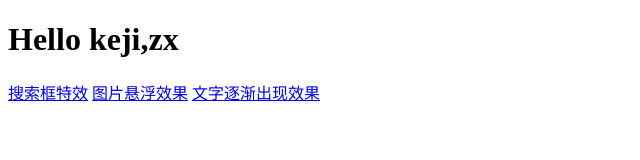
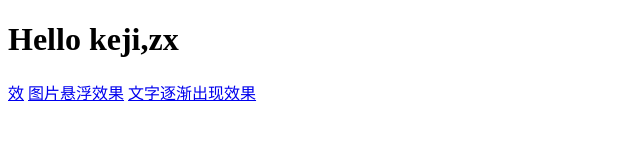
Before and after one commit to tianqingzx/github.io, a plain HTML site: page index.html in a window 1280 px wide. Shown: the whole page, without its empty margins (0-640 px from the left). Drawn offline with Linux system fonts and the light colour scheme.

Commit message:
keji branch

```diff
--- a/index.html
+++ b/index.html
@@ -8,7 +8,7 @@
 <h1>
     Hello keji,zx
 </h1>
-<a href="comp/searchbox.html">搜索框特效</a>
+<a href="comp/searchbox.html">效</a>
 <a href="comp/picturefloat.html">图片悬浮效果</a>
 <a href="comp/wordshow.html">文字逐渐出现效果</a>
 </body>
```
